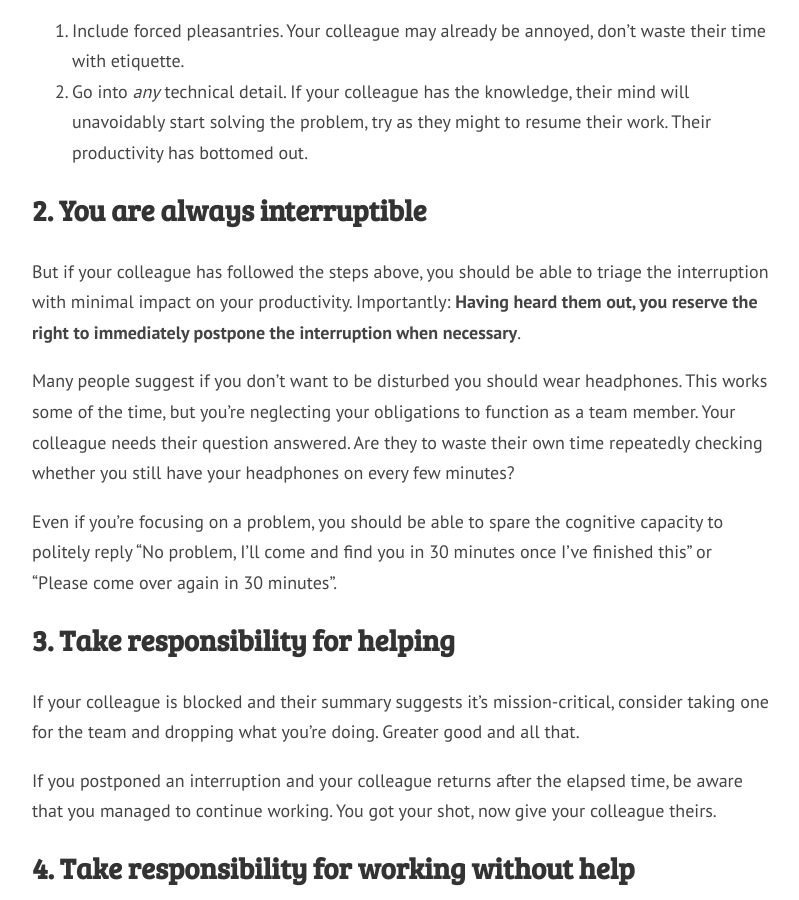
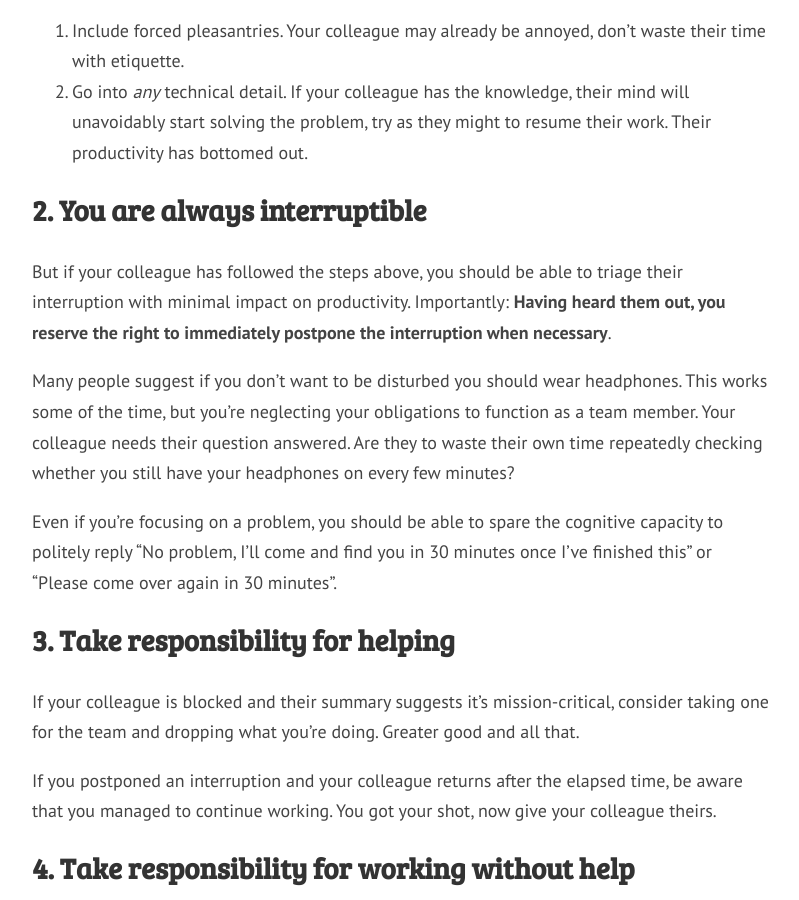
Before and after one commit to davecranwell/davecranwell.github.io, a Jekyll site: the page built from _posts/2017-07-04-rules-of-interruption.md, in a window 1280 px wide and 900 px high, scrolled down 1313 px. Shown: the whole window, without its empty margins (374-1173 px from the left). Built offline with Jekyll 4.4.1, drawn with Linux system fonts in a browser that asks for light colours; nearby versions of some CDN libraries; comment, search, counter and statistics services are not loaded.

```diff
--- a/_posts/2017-07-04-rules-of-interruption.md
+++ b/_posts/2017-07-04-rules-of-interruption.md
@@ -34,7 +34,7 @@
 
 ## 2. You are always interruptible
 
-But if your colleague has followed the steps above, you should be able to triage the interruption with minimal impact on your productivity. Importantly: **Having heard them out, you reserve the right to immediately postpone the interruption when necessary**.
+But if your colleague has followed the steps above, you should be able to triage their interruption with minimal impact on productivity. Importantly: **Having heard them out, you reserve the right to immediately postpone the interruption when necessary**.
 
 Many people suggest if you don't want to be disturbed you should wear headphones. This works some of the time, but you're neglecting your obligations to function as a team member. Your colleague needs their question answered. Are they to waste their own time repeatedly checking whether you still have your headphones on every few minutes?
 
```
